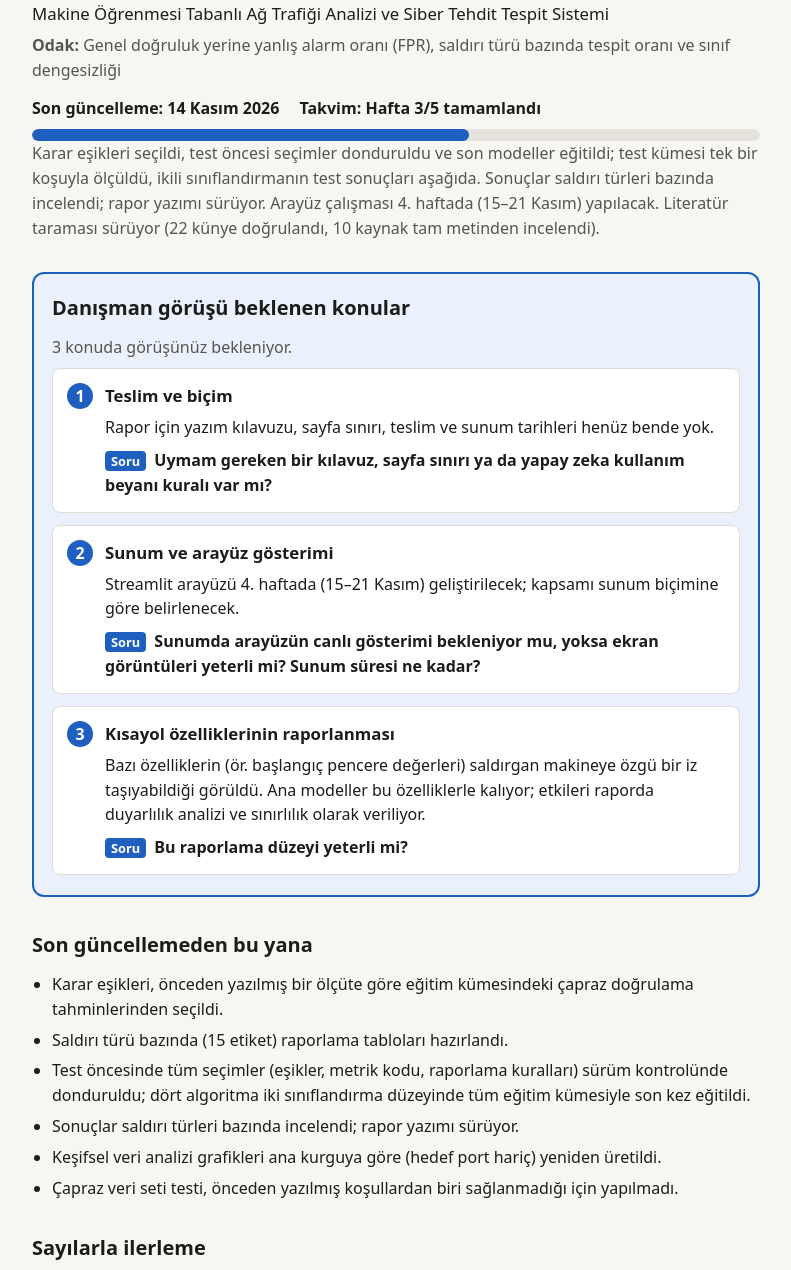
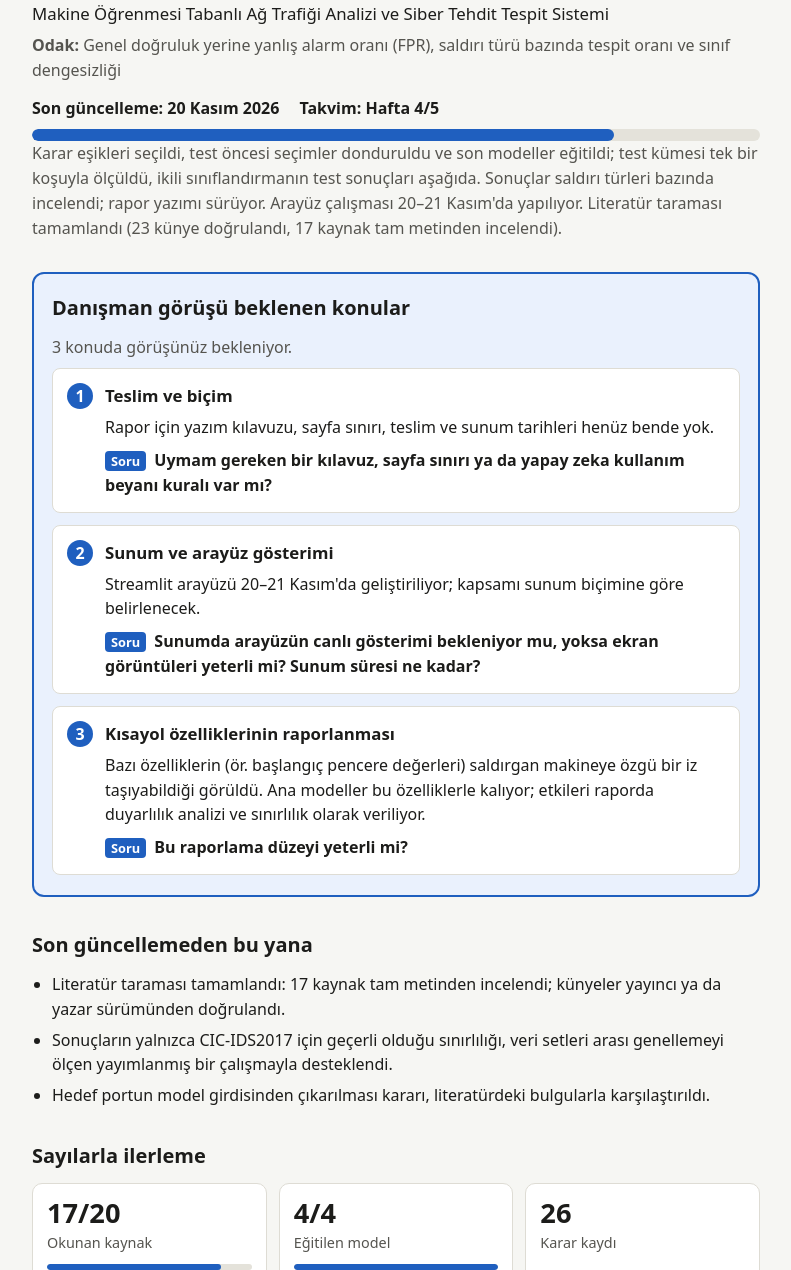
Before and after one commit to Sertac14/flowguard-ilerleme, a plain HTML site: page index.html in a window 1280 px wide. Shown: the part 90-1360 px from the top of the page, without its empty margins (244-1035 px from the left). Drawn offline with Linux system fonts and the light colour scheme.

Commit message:
Pano: 20 Kasım ara güncelleme (Hafta 4/5, literatür 17/20)
Co-Authored-By: Claude Opus 5.5 <noreply@anthropic.com>

```diff
--- a/index.html
+++ b/index.html
@@ -96,11 +96,11 @@
       <p class="baslik">Makine Öğrenmesi Tabanlı Ağ Trafiği Analizi ve Siber Tehdit Tespit Sistemi</p>
       <p class="odak"><strong>Odak:</strong> Genel doğruluk yerine yanlış alarm oranı (FPR), saldırı türü bazında tespit oranı ve sınıf dengesizliği</p>
       <div class="satir">
-        <span>Son güncelleme: 14 Kasım 2026</span>
-        <span>Takvim: Hafta 3/5 tamamlandı</span>
+        <span>Son güncelleme: 20 Kasım 2026</span>
+        <span>Takvim: Hafta 4/5</span>
       </div>
-      <div class="cubuk" role="progressbar" aria-valuemin="0" aria-valuemax="100" aria-valuenow="60" aria-label="Takvim: Hafta 3/5 tamamlandı"><span style="width:60%"></span></div>
-      <p class="ozet">Karar eşikleri seçildi, test öncesi seçimler donduruldu ve son modeller eğitildi; test kümesi tek bir koşuyla ölçüldü, ikili sınıflandırmanın test sonuçları aşağıda. Sonuçlar saldırı türleri bazında incelendi; rapor yazımı sürüyor. Arayüz çalışması 4. haftada (15–21 Kasım) yapılacak. Literatür taraması sürüyor (22 künye doğrulandı, 10 kaynak tam metinden incelendi).</p>
+      <div class="cubuk" role="progressbar" aria-valuemin="0" aria-valuemax="100" aria-valuenow="80" aria-label="Takvim: Hafta 4/5"><span style="width:80%"></span></div>
+      <p class="ozet">Karar eşikleri seçildi, test öncesi seçimler donduruldu ve son modeller eğitildi; test kümesi tek bir koşuyla ölçüldü, ikili sınıflandırmanın test sonuçları aşağıda. Sonuçlar saldırı türleri bazında incelendi; rapor yazımı sürüyor. Arayüz çalışması 20–21 Kasım&#x27;da yapılıyor. Literatür taraması tamamlandı (23 künye doğrulandı, 17 kaynak tam metinden incelendi).</p>
     </header>
 
     <section class="danisman" aria-labelledby="b-danisman">
@@ -114,7 +114,7 @@
         </li>
         <li>
           <h3>Sunum ve arayüz gösterimi</h3>
-          <p>Streamlit arayüzü 4. haftada (15–21 Kasım) geliştirilecek; kapsamı sunum biçimine göre belirlenecek.</p>
+          <p>Streamlit arayüzü 20–21 Kasım&#x27;da geliştiriliyor; kapsamı sunum biçimine göre belirlenecek.</p>
           <p class="soru"><span>Soru</span> Sunumda arayüzün canlı gösterimi bekleniyor mu, yoksa ekran görüntüleri yeterli mi? Sunum süresi ne kadar?</p>
         </li>
         <li>
@@ -128,12 +128,9 @@
     <section aria-labelledby="b-son">
       <h2 id="b-son">Son güncellemeden bu yana</h2>
       <ul class="liste">
-        <li>Karar eşikleri, önceden yazılmış bir ölçüte göre eğitim kümesindeki çapraz doğrulama tahminlerinden seçildi.</li>
-        <li>Saldırı türü bazında (15 etiket) raporlama tabloları hazırlandı.</li>
-        <li>Test öncesinde tüm seçimler (eşikler, metrik kodu, raporlama kuralları) sürüm kontrolünde donduruldu; dört algoritma iki sınıflandırma düzeyinde tüm eğitim kümesiyle son kez eğitildi.</li>
-        <li>Sonuçlar saldırı türleri bazında incelendi; rapor yazımı sürüyor.</li>
-        <li>Keşifsel veri analizi grafikleri ana kurguya göre (hedef port hariç) yeniden üretildi.</li>
-        <li>Çapraz veri seti testi, önceden yazılmış koşullardan biri sağlanmadığı için yapılmadı.</li>
+        <li>Literatür taraması tamamlandı: 17 kaynak tam metinden incelendi; künyeler yayıncı ya da yazar sürümünden doğrulandı.</li>
+        <li>Sonuçların yalnızca CIC-IDS2017 için geçerli olduğu sınırlılığı, veri setleri arası genellemeyi ölçen yayımlanmış bir çalışmayla desteklendi.</li>
+        <li>Hedef portun model girdisinden çıkarılması kararı, literatürdeki bulgularla karşılaştırıldı.</li>
       </ul>
     </section>
 
@@ -141,9 +138,9 @@
       <h2 id="b-sayilar">Sayılarla ilerleme</h2>
       <div class="kartlar">
         <div class="kart">
-          <div class="deger">10/20</div>
+          <div class="deger">17/20</div>
           <div class="ad">Okunan kaynak</div>
-          <div class="mini" role="progressbar" aria-valuemin="0" aria-valuemax="20" aria-valuenow="10" aria-label="Okunan kaynak"><span style="width:50%"></span></div>
+          <div class="mini" role="progressbar" aria-valuemin="0" aria-valuemax="20" aria-valuenow="17" aria-label="Okunan kaynak"><span style="width:85%"></span></div>
         </div>
         <div class="kart">
           <div class="deger">4/4</div>
@@ -207,15 +204,15 @@
           <div class="konu">Ön işleme hattı (Pipeline), sınıf dengesizliği stratejileri, model eğitimi</div>
           <span class="rozet tamam">Tamamlandı</span>
         </li>
-        <li class="aktif">
+        <li>
           <div class="hafta">Hafta 3<span>8–14 Kasım</span></div>
           <div class="konu">Eşik seçimi, son modeller, testte tek ölçüm, saldırı türü bazında sonuçlar; çapraz veri seti testi koşul sağlanmadığı için yapılmadı</div>
           <span class="rozet tamam">Tamamlandı</span>
         </li>
-        <li>
+        <li class="aktif">
           <div class="hafta">Hafta 4<span>15–21 Kasım</span></div>
           <div class="konu">Streamlit arayüzü</div>
-          <span class="rozet bekliyor">Bekliyor</span>
+          <span class="rozet devam">Devam ediyor</span>
         </li>
         <li>
           <div class="hafta">Hafta 5<span>22–30 Kasım</span></div>
@@ -369,7 +366,7 @@
       </ul>
     </section>
 
-    <footer>Bu sayfa durum.yml dosyasından otomatik üretilir. Son güncelleme: 14 Kasım 2026.</footer>
+    <footer>Bu sayfa durum.yml dosyasından otomatik üretilir. Son güncelleme: 20 Kasım 2026.</footer>
   </main>
 </body>
 </html>
```
Also changed, not shown: 1 other file.
